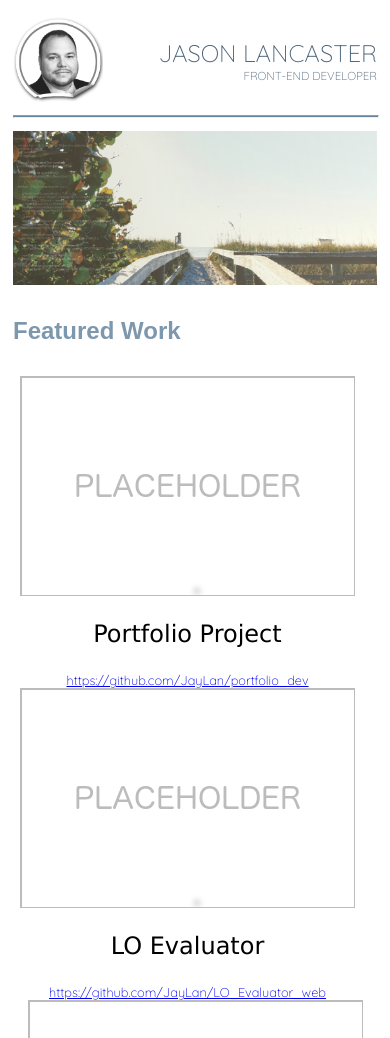
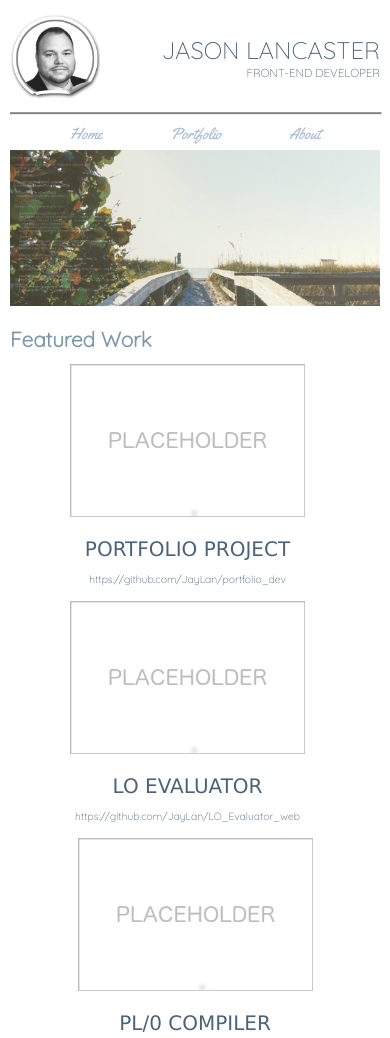
Before and after one commit to JayLan/portfolio_dev, a plain HTML site: page index.html in a window 390 px wide. Shown: the top 1038 px of the page. Drawn offline with Linux system fonts and the light colour scheme.

Commit message:
Updated responsive styles for < 600px. Added additional links.

```diff
--- a/index.html
+++ b/index.html
@@ -15,6 +15,7 @@
             <link rel="stylesheet" type="text/css" href="styles_responsive.css">
 
             <link href="https://fonts.googleapis.com/css?family=Quicksand:300" rel="stylesheet">
+            <link href="https://fonts.googleapis.com/css?family=Yellowtail" rel="stylesheet">
 
             <link rel="stylesheet" href="https://use.fontawesome.com/releases/v5.0.13/css/all.css" integrity="sha384-DNOHZ68U8hZfKXOrtjWvjxusGo9WQnrNx2sqG0tfsghAvtVlRW3tvkXWZh58N9jp"
                 crossorigin="anonymous">
@@ -36,6 +37,12 @@
 
             <hr class="hrule">
 
+            <div id="linkage">
+                <a href="#">Home</a>
+                <a href="http://www.jaylancaster.com/portfolio.html">Portfolio</a>
+                <a href="http://http://www.jaylancaster.com/about.html">About</a>
+            </div>
+
             <section id="hero">
                 <img src="images/portfolio_hero_beachCode2.png">
             </section>
@@ -43,26 +50,28 @@
             <h4 id="featured_header">Featured Work</h4>
             <section id="featured">
 
-                <div class="one"><img class="featured_pic" src="images/none_335x220.png">
-
-                    <p class="proj_title">Portfolio Project</p>
+                <div class="one">
+                    <img class="featured_pic" src="images/none_335x220.png">
+                    <p class="proj_title">PORTFOLIO PROJECT</p>
                     <a href="https://github.com/JayLan/portfolio_dev.git" class="proj_link">https://github.com/JayLan/portfolio_dev</a>
                 </div>
 
-                <div class="two"><img class="featured_pic" src="images/none_335x220.png">
-                    <p class="proj_title">LO Evaluator</p>
+                <div class="two">
+                    <img class="featured_pic" src="images/none_335x220.png">
+                    <p class="proj_title">LO EVALUATOR</p>
                     <a href="https://github.com/JayLan/LO_Evaluator_web.git" class="proj_link">https://github.com/JayLan/LO_Evaluator_web</a>
                 </div>
 
-                <div class="three"><img class="featured_pic" src="images/none_335x220.png">
-                    <p class="proj_title">PL/0 Compiler</p>
+                <div class="three">
+                    <img class="featured_pic" src="images/none_335x220.png">
+                    <p class="proj_title">PL/0 COMPILER</p>
                     <a href="https://github.com/JayLan/PL0_Compiler_mirror.git" class="proj_link">https://github.com/JayLan/PL0_Compiler_mirror</a>
                 </div>
 
             </section>
 
             <hr id="foot_rule" class="hrule">
-            <footer>
+            <footer id="footer">
 
                     <a href="https://linkedin.com/in/jason-lancaster"><i class="fab fa-linkedin fa-3x"></i></a>
                     <a href="https://github.com/JayLan/"><i class="fab fa-github-square fa-3x"></i></a>
--- a/styles_global.css
+++ b/styles_global.css
@@ -1,11 +1,25 @@
-body{
+body {
     padding-bottom: 0%;
     margin-bottom: 0%;
 }
-#container{
+
+a {
+    text-decoration: none !important;
+    color: #4b6379;
+}
+
+a:visited {
+    color: #4b6379;
+}
+
+a:hover {
+    color: #6295c5;
+}
+
+#container {
     display: flex;
     flex-direction: column;
-    padding: 5px;
+    padding: 2px;
 }
 
 #header {
@@ -18,7 +32,7 @@ body{
 
 }
 
-#mugshot{
+#mugshot {
 
     width: 125px;
     height: 125px;
@@ -27,7 +41,26 @@ body{
     margin-right: 15px;
 }
 
-#title_block{
+#linkage{
+
+    width: 100%;
+    display: flex;
+    justify-content: space-evenly;
+    align-self: flex-start;
+    font-size: 1.5em;
+    font-family: 'Yellowtail', cursive;
+    font-weight: 200;
+
+}
+
+#linkage a{
+    margin-left: 8px;
+    margin-right: 8px;
+    color: #adc0d1;
+
+}
+
+#title_block {
     margin-top: 4px;
     flex-direction: column;
     justify-content: flex-end;
@@ -35,7 +68,7 @@ body{
     max-height: 90px;
 }
 
-.hrule{
+.hrule {
     margin-top: 22px;
     width: 100%;
     height: 2px;
@@ -46,8 +79,7 @@ body{
 #hero {
     display: flex;
     justify-content: center;
-    margin-top: 1em;
-
+    margin-top: .8em;
 
 }
 
@@ -55,17 +87,31 @@ body{
     width: 100%;
     height: 100%;
 
-
 }
 
 #featured {
+    margin-bottom: 10px;
     display: flex;
     flex-flow: row wrap;
     justify-content: space-between;
 
 }
 
-.one{
+#featured_header {
+    margin-top: 20px;
+    margin-bottom: 12px;
+    padding-top: 0px;
+    color: #7d97ad;
+    font-size: 2.5em;
+    font-family: 'Quicksand', Arial, Helvetica, sans-serif;
+}
+
+#featured div {
+    margin-bottom: 15px;
+
+}
+
+.one {
     order: 1;
     display: flex;
     flex-direction: column;
@@ -73,7 +119,7 @@ body{
     align-items: center;
 }
 
-.two{
+.two {
     order: 2;
     display: flex;
     flex-direction: column;
@@ -81,7 +127,7 @@ body{
     align-items: center;
 }
 
-.three{
+.three {
     order: 3;
     display: flex;
     flex-direction: column;
@@ -89,18 +135,18 @@ body{
     align-items: center;
 }
 
-#featured_header{
-    color: #7d97ad;
-    font-size: 2.5em;
-    font-family: Arial, Helvetica, sans-serif;
+.proj_title {
+    margin-top: 20px;
+    margin-bottom: 12px;
+    width: 100%;
+    font-size: 1.9em;
+    font-family: Verdana, Geneva, Tahoma, sans-serif;
+    font-weight: 300;
+    text-align: center;
+    color: #4b6379;
 }
 
-.proj_title{
-    font-size: 2.2em;
-    font-family: Verdana, Geneva, Tahoma, sans-serif;
-}
-
-#name{
+#name {
     padding: 0px;
     margin: 0px;
     font-size: 2.75em;
@@ -110,7 +156,7 @@ body{
 
 }
 
-#sub_title{
+#sub_title {
     padding: 0px;
     margin: 0px;
     text-align: right;
@@ -121,7 +167,7 @@ body{
 
 }
 
-#sub_sub_title{
+#sub_sub_title {
     padding: 0px;
     margin: 0px;
     text-align: right;
@@ -132,17 +178,17 @@ body{
 
 }
 
-.proj_link{
+.proj_link {
     font-size: .8em;
     font-family: 'Quicksand', Arial, Helvetica, sans-serif;
 }
 
-#foot_rule{
+#foot_rule {
     margin-top: 33px;
     margin-bottom: 0px;
 }
 
-footer {
+#footer {
     height: 100%;
     min-height: 90px;
     display: flex;
@@ -152,19 +198,8 @@ footer {
     background: #f5f5f5;
 }
 
-footer ul{
-    list-style-type:none
-}
-
-footer li{
-    display: block;
-}
-footer a{
-    text-decoration: none;
-}
-
-footer i{
-    margin-top: 20px;
+#footer i {
+    margin-top: 12px;
     margin-right: 10px;
     margin-left: 10px;
     color: #adc0d1;
--- a/styles_responsive.css
+++ b/styles_responsive.css
@@ -43,7 +43,7 @@
     }
 
     #featured_header{
-        font-size: 1.5em;
+        font-size: 1.8em;
     }
 
     .proj_title{
@@ -72,17 +72,38 @@
         display: none;
     }
 
+    #linkage{
+        font-size: 1em;
+    }
+
     #hero{
         margin-top: 0.3em;
     }
 
     .hrule{
         margin-top: 12px;
+        height: 1px;
+    }
+
+    .proj_link{
+        font-size: .65em;
     }
 }
 
 @media screen and (max-width: 600px){
-    .hrule{
-        height: 1px;
+
+    #featured_header{
+        font-size: 1.3em;
+    }
+
+    .proj_title{
+        font-size: 1.25em;
+
+    }
+
+    .featured_pic{
+        height: 153px;
+        width: 235px;
+
     }
 }
```
